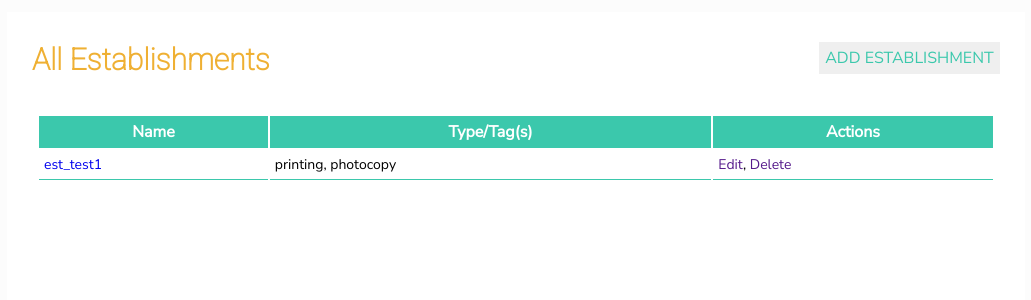
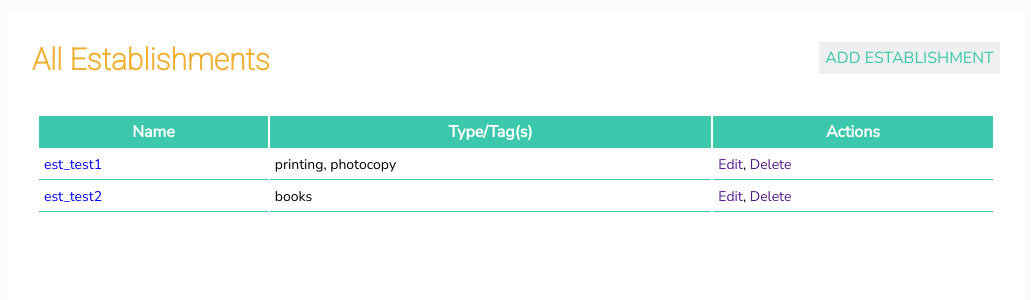
Before and after one commit to alygacutan/cs192sossf, a PHP site: page /viewall-admin.php in a window 1280 px wide. Shown: the part 100-400 px from the top of the page, without its empty margins (121-1152 px from the left). Run offline with PHP 8.4, Linux system fonts and the light colour scheme; data comes from the database, SQL or seed files in the repository.

Commit message:
Update viewall-admin.php

```diff
--- a/sossf-ui/viewall-admin.php
+++ b/sossf-ui/viewall-admin.php
@@ -24,18 +24,18 @@
         <tr><th>Name</th><th>Type/Tag(s)</th><th>Actions</th></tr>
 
         <?php
-        $sql_view_all = "SELECT * FROM Establishment WHERE status=1";
+        $sql_view_all = "SELECT name, tags FROM Establishment";
         $result_view_all = $connection->query($sql_view_all);
         if ($result_view_all->num_rows > 0) {
             while($row = $result_view_all->fetch_assoc()) {
-                echo "<tr><td><a href='establishment-page.php?est=".$row["establishmentID"]."'>".$row["name"]."</a></td><td>".$row["tags"]."</td><td><a href=''>Edit</a>, <a href=''>Delete</a></td></tr>";
+                echo "<tr><td><a href='establishment-page.php'>".$row["name"]."</td><td>".$row["tags"]."</td><td><a href=''>Edit</a>, <a href=''>Delete</a></td></tr>";
             }
         } else {
             echo "<p color='red'>No results found.</p>";
         }
         ?>
 
-        <!-- <tr><td><a href="">Blessings</a></td><td>Print, Internet, Bind, Photocopy</td><td><a href="">Edit</a>,<a href="">Delete</a></td></tr>
+        <!--<tr><td><a href="establishment-page.php">Blessings</a></td><td>Print, Internet, Bind, Photocopy</td><td><a href="">Edit</a>,<a href="">Delete</a></td></tr>
         <tr><td><a href="">Blessings</a></td><td>Print, Internet, Bind, Photocopy</td><td><a href="">Edit</a>,<a href="">Delete</a></td></tr> -->
       </table>
     </div>
```
